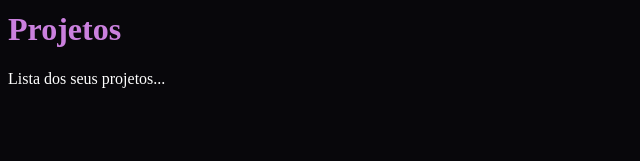
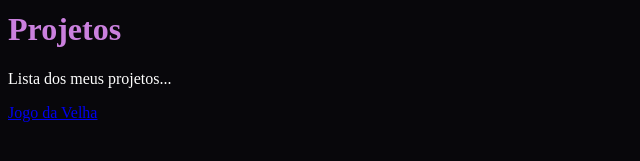
Before and after one commit to PhilipeHoop/meu-site-hoop, a plain HTML site: page index.html in a window 1280 px wide. Both pictures are taken after a click on the button "PROJETOS". Shown: the part 123-284 px from the top of the page, without its empty margins (0-640 px from the left). Drawn offline with Linux system fonts and the light colour scheme.

Commit message:
commit adicionando link

```diff
--- a/index.html
+++ b/index.html
@@ -74,7 +74,9 @@
 
     <div id="content-projects" class="hidden">
       <h1>Projetos</h1>
-      <p>Lista dos seus projetos...</p>
+      <p>Lista dos meus projetos...</p>
+      <a href="https://philipehoop.github.io/Jogo-da-velha-/">Jogo da Velha</a>
+
     </div>
 
     <script src="script.js"></script>
```
